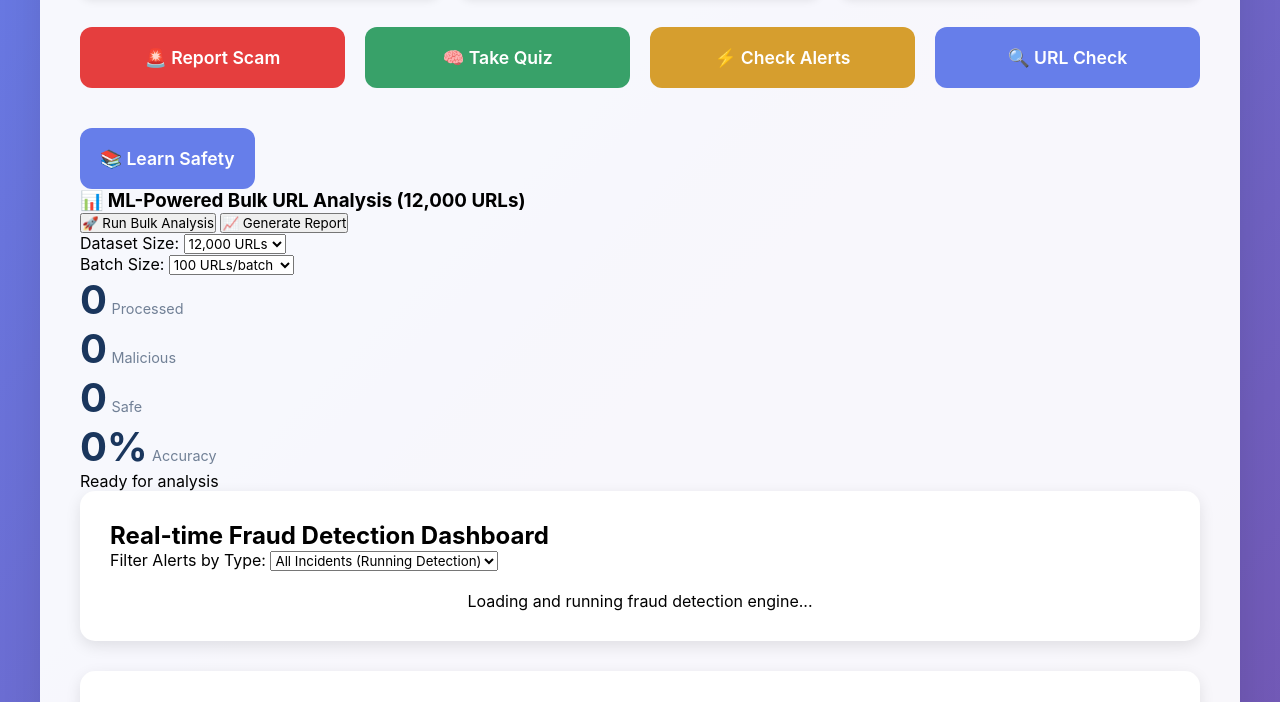
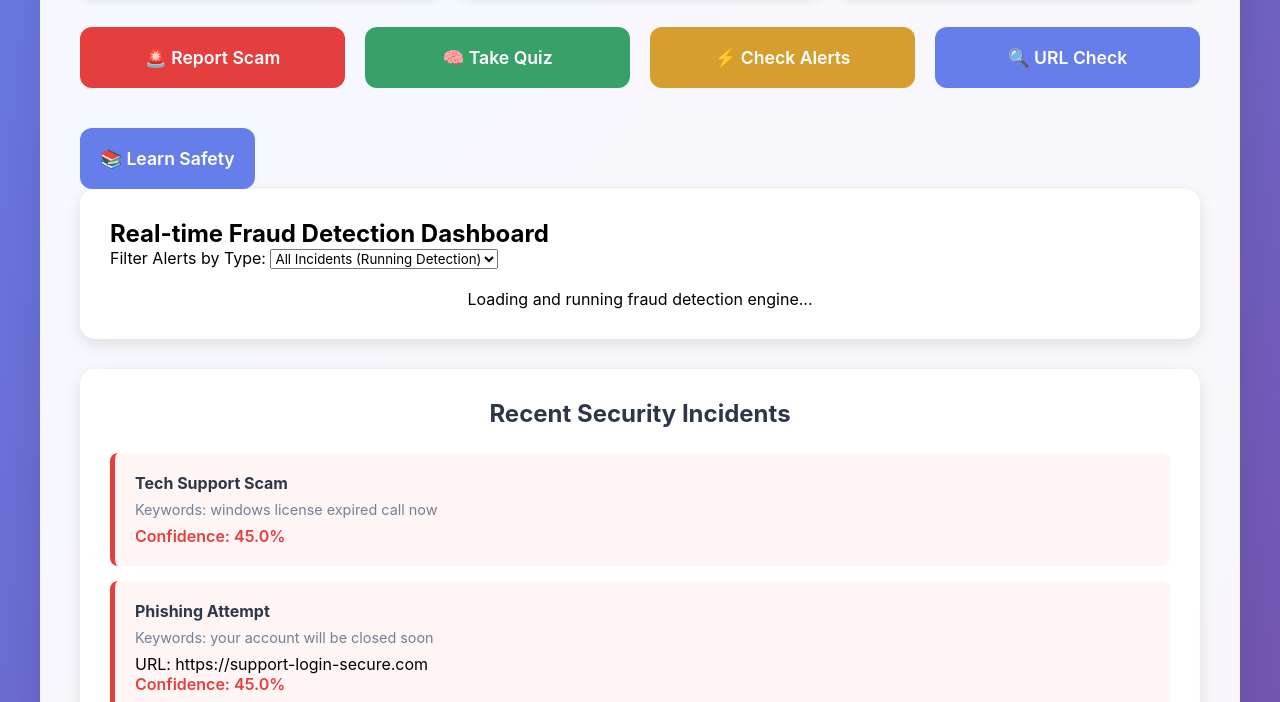
Before and after one commit to tevarjai-pixel/minor-project, a plain HTML site: page index.html in a window 1280 px wide. Shown: the part 398-1100 px from the top of the page. Drawn offline with Linux system fonts and the light colour scheme.

Commit message:
Update index.html

```diff
--- a/index.html
+++ b/index.html
@@ -440,83 +440,6 @@ function redirectToLearning() {
     window.location.href = 'learning.html';
 }
 </script>
-                <!-- High Volume Analysis Section -->
-<div class="bulk-analysis-section">
-    <div class="section-header">
-        <h3>📊 ML-Powered Bulk URL Analysis (12,000 URLs)</h3>
-        <div class="header-controls">
-            <button class="analyze-btn" onclick="runBulkAnalysis()">
-                🚀 Run Bulk Analysis
-            </button>
-            <button class="report-btn" onclick="generateReport()">
-                📈 Generate Report
-            </button>
-        </div>
-    </div>
-
-    <div class="analysis-controls">
-        <div class="control-group">
-            <label>Dataset Size:</label>
-            <select id="datasetSize">
-                <option value="1000">1,000 URLs</option>
-                <option value="5000">5,000 URLs</option>
-                <option value="12000" selected>12,000 URLs</option>
-            </select>
-        </div>
-
-        <div class="control-group">
-            <label>Batch Size:</label>
-            <select id="batchSize">
-                <option value="50">50 URLs/batch</option>
-                <option value="100" selected>100 URLs/batch</option>
-                <option value="200">200 URLs/batch</option>
-            </select>
-        </div>
-    </div>
-
-    <!-- Real-time Progress -->
-    <div class="progress-container">
-        <div class="progress-stats">
-            <div class="stat">
-                <span class="stat-value" id="processedCount">0</span>
-                <span class="stat-label">Processed</span>
-            </div>
-            <div class="stat">
-                <span class="stat-value" id="maliciousCount">0</span>
-                <span class="stat-label">Malicious</span>
-            </div>
-            <div class="stat">
-                <span class="stat-value" id="safeCount">0</span>
-                <span class="stat-label">Safe</span>
-            </div>
-            <div class="stat">
-                <span class="stat-value" id="accuracy">0%</span>
-                <span class="stat-label">Accuracy</span>
-            </div>
-        </div>
-
-        <div class="progress-bar-large">
-            <div class="progress-fill-large" id="bulkProgressFill"></div>
-        </div>
-        <div class="progress-text" id="bulkProgressText">Ready for analysis</div>
-    </div>
-
-    <!-- Results Display -->
-    <div class="results-container">
-        <div class="results-grid-large" id="resultsGridLarge">
-            <!-- Results will appear here -->
-        </div>
-
-        <!-- Report Section -->
-        <div class="report-section" id="reportSection" style="display: none;">
-            <h4>📋 ML Analysis Report</h4>
-            <div class="report-metrics" id="reportMetrics"></div>
-            <div class="confusion-matrix" id="confusionMatrix"></div>
-            <div class="feature-importance" id="featureImportance"></div>
-        </div>
-    </div>
-</div>
-
                 <!-- Fraud Detection Section -->
                 <section class="fraud-detection-section">
                     <div id="accuracy-display"></div>
```
